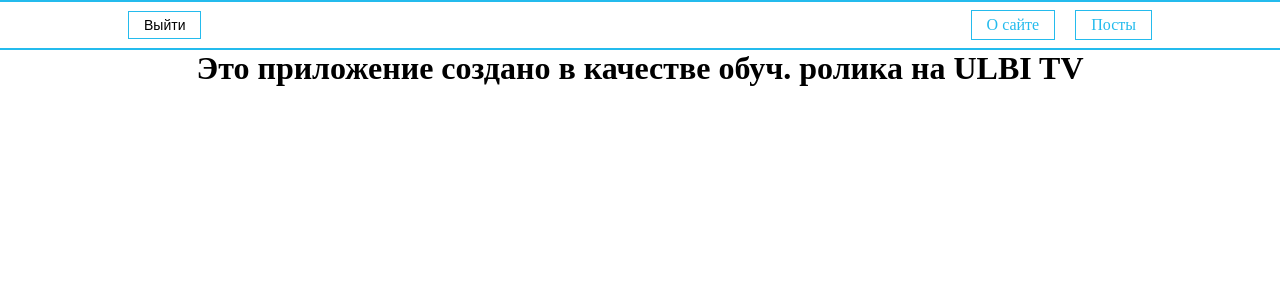
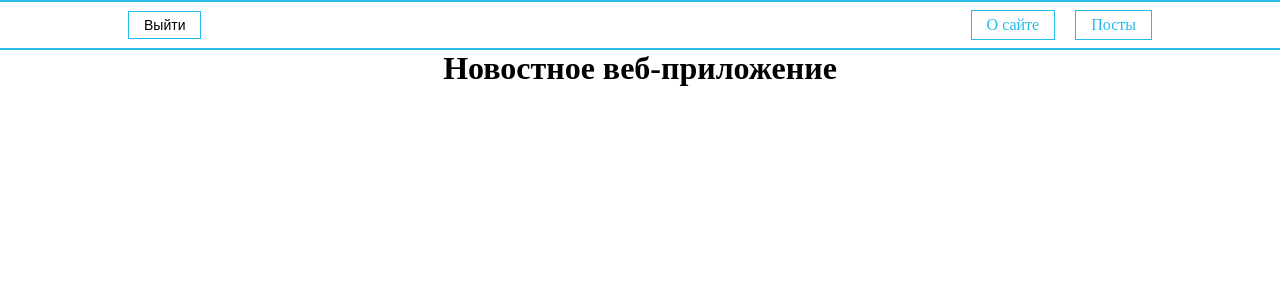
Before and after one commit to 4elovekov/news-portal, a React (Create React App) app: page /about in a window 1280 px wide. Shown: the top 300 px of the page. Built offline with nearby package versions, Linux system fonts and the light colour scheme; sample sign-in values are in the browser's storage.

Commit message:
fix: title

```diff
--- a/src/pages/About.jsx
+++ b/src/pages/About.jsx
@@ -3,7 +3,7 @@ import React from 'react';
 const About = () => {
     return (
         <h1>
-            Это приложение создано в качестве обуч. ролика на ULBI TV
+            Новостное веб-приложение
         </h1>
     );
 };
```
